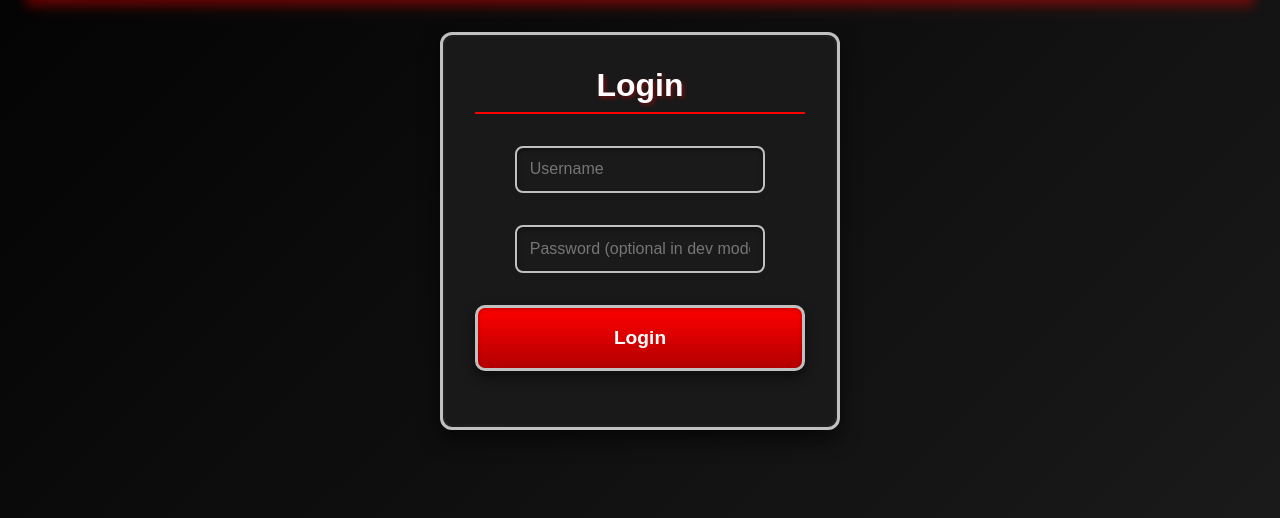
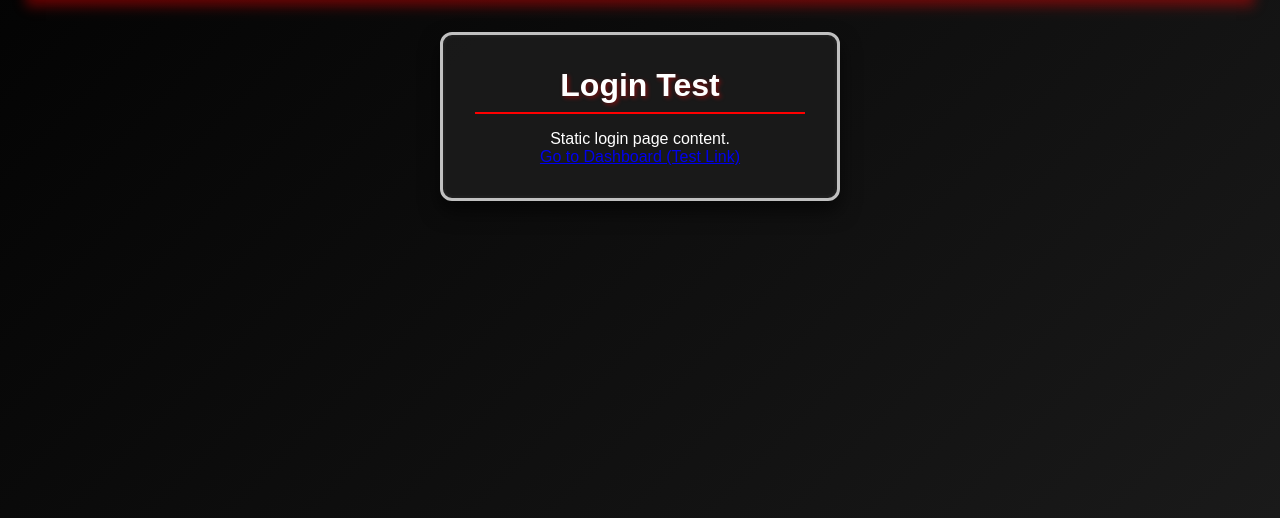
Before and after one commit to mtjoymadman/ai.redlionsalvage.net, a PHP site: page /index.php in a window 1280 px wide. Shown: the part 282-800 px from the top of the page. Run offline with PHP 8.4, Linux system fonts and the light colour scheme.

Commit message:
Update index.php

```diff
--- a/frontend/index.php
+++ b/frontend/index.php
@@ -1,13 +1,3 @@
-<?php
-ini_set('display_errors', 1);
-ini_set('display_startup_errors', 1);
-error_reporting(E_ALL);
-// require_once '/api/config.php';
-// if (isset($_SESSION['employee_id'])) {
-//     header('Location: /frontend/dashboard.php');
-//     exit;
-// }
-?>
 <!DOCTYPE html>
 <html lang="en">
 <head>
@@ -22,34 +12,9 @@ error_reporting(E_ALL);
         <a href="/index.xhtml" class="home-btn">Home</a>
     </header>
     <div class="login-container">
-        <h1>Login</h1>
-        <form id="loginForm" class="vehicle-form" method="POST" action="../api/login.php">
-            <div class="form-group">
-                <input type="text" name="username" placeholder="Username" required>
-            </div>
-            <div class="form-group">
-                <input type="password" name="password" placeholder="Password (optional in dev mode)">
-            </div>
-            <button type="submit" class="button">Login</button>
-        </form>
-        <div id="message" class="error"></div>
+        <h1>Login Test</h1>
+        <p>Static login page content.</p>
+        <a href="dashboard.php">Go to Dashboard (Test Link)</a>
     </div>
-    <script>
-        document.getElementById('loginForm').addEventListener('submit', function(e) {
-            e.preventDefault();
-            fetch('../api/login.php', {
-                method: 'POST',
-                body: new FormData(this)
-            }).then(response => response.json()).then(data => {
-                if (data.success) {
-                    window.location.href = 'dashboard.php';
-                } else {
-                    document.getElementById('message').textContent = data.message || 'Login failed';
-                }
-            }).catch(error => {
-                document.getElementById('message').textContent = 'Error: ' + error.message;
-            });
-        });
-    </script>
 </body>
 </html>
```
